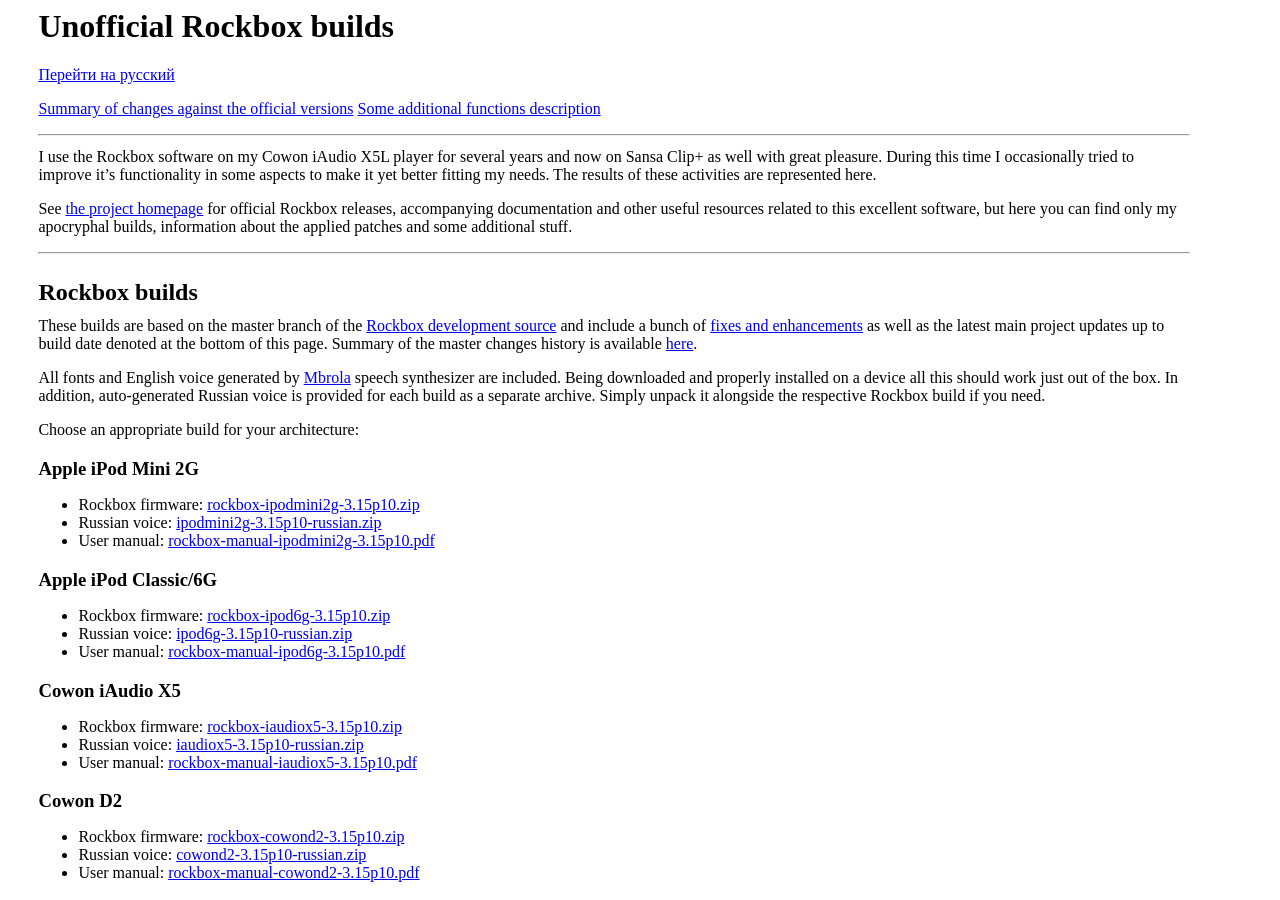
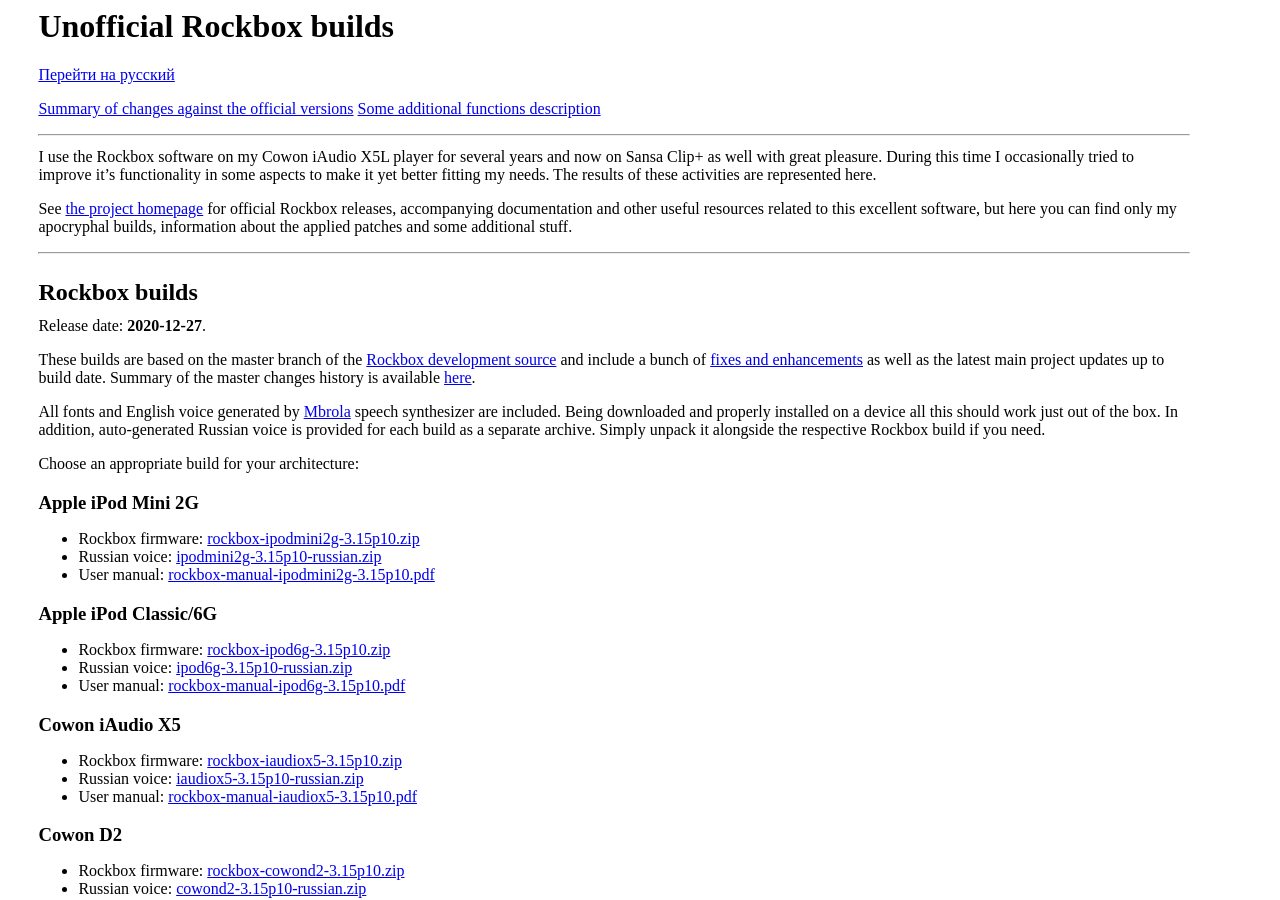
Before and after one commit to poretsky/poretsky.github.io, a Jekyll site: the page built from rockbox/index.md, in a window 1280 px wide and 900 px high. Built offline with Jekyll 4.4.1, drawn with Linux system fonts in a browser that asks for light colours; our own code applies the rules of GitHub Pages for plain Markdown files; some of the changed text lies outside the part shown.

Commit message:
Explicit release date specification

```diff
--- a/_data/rockbox.yml
+++ b/_data/rockbox.yml
@@ -1,4 +1,5 @@
 version: 3.15p10
+release_date: 2020-12-27
 
 builds:
   - id: ipodmini2g
--- a/_data/smartvoice.yml
+++ b/_data/smartvoice.yml
@@ -1 +1,2 @@
 version: 3.3.1
+release_date: 2020-12-02
--- a/rockbox/index.md
+++ b/rockbox/index.md
@@ -26,13 +26,15 @@ and some additional stuff.
 
 ## Rockbox builds {#anchor1}
 
+Release date: **{{ site.data.rockbox.release_date }}**.
+
 These builds are based on the master branch of the
 [Rockbox development source](http://git.rockbox.org/)
 and include a bunch of
 [fixes and enhancements](summary.md)
-as well as the latest main project updates up to build date denoted at
-the bottom of this page. Summary of the master changes history is
-available [here](http://www.rockbox.org/wiki/MajorChanges).
+as well as the latest main project updates up to build date. Summary
+of the master changes history is available
+[here](http://www.rockbox.org/wiki/MajorChanges).
 
 All fonts and English voice generated by
 [Mbrola](https://github.com/numediart/MBROLA)
```
Also changed, not shown: other parts of rockbox/index.md (+0 -2 lines), android/smartvoice/index-ru.md (+2 -1 lines), android/smartvoice/index.md (+2 -1 lines), rockbox/index-ru.md (+2 -2 lines).
